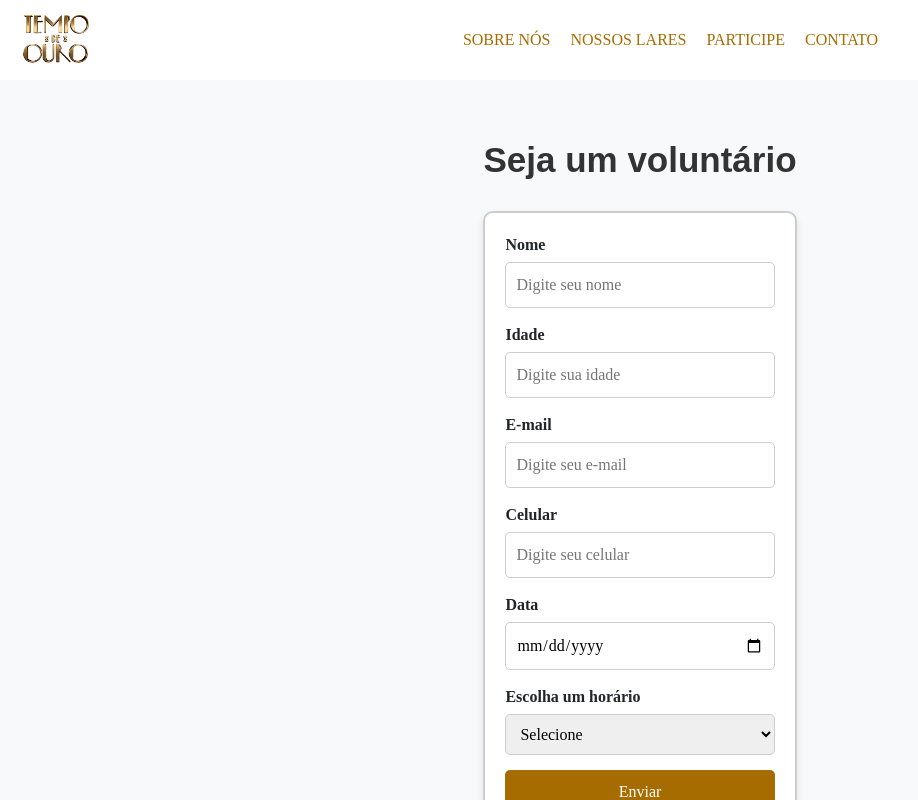
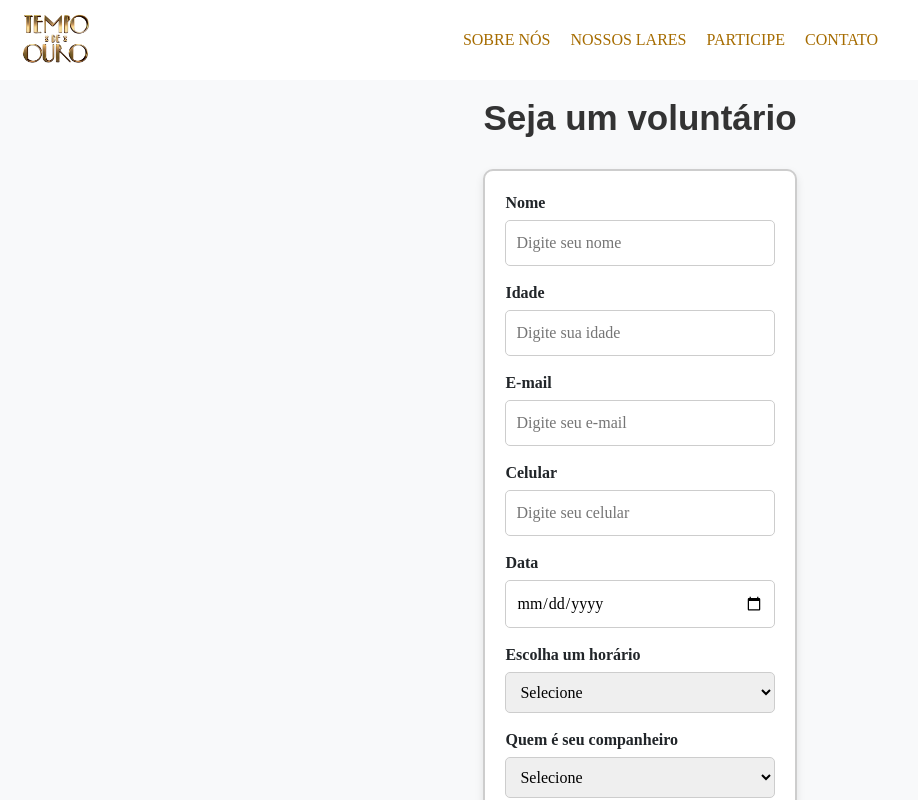
Before and after one commit to Nuckedz/TempoDeOuro, a React (Vite) app: page /Participe in a window 1280 px wide. Shown: the top 800 px of the page, without its empty margins (0-918 px from the left). Built offline with nearby package versions, Linux system fonts and the light colour scheme.

Commit message:
adição de campo de idoso no form e clique no saiba mais

```diff
--- a/src/components/Participe.tsx
+++ b/src/components/Participe.tsx
@@ -14,6 +14,7 @@ const Participe = () => {
     celular: '',
     data: '',
     horario: '',
+    companheiro: '',
   });
 
   const handleChange = (e: { target: { name: any; value: any; }; }) => {
@@ -34,6 +35,7 @@ const Participe = () => {
         celular: formData.celular,
         dataNascimento: formData.data,
         horario: formData.horario,
+        companheiro: formData.companheiro,
       });
       console.log("Documento salvo com sucesso!");
     } catch (error) {
@@ -48,6 +50,7 @@ const Participe = () => {
       celular: '',
       data: '',
       horario: '',
+      companheiro: '',
     });
   };
 
@@ -135,6 +138,23 @@ const Participe = () => {
                   <option value="16:00">16:00</option>
                 </select>
 
+                <label htmlFor="companheiro">Quem é seu companheiro</label>
+                <select
+                  id="companheiro"
+                  name="companheiro"
+                  value={formData.companheiro}
+                  onChange={handleChange}
+                  required
+                >
+                  <option value="" disabled>Selecione</option>
+                  <option value="Cecilia">Cecília</option>
+                  <option value="Emilia">Emília</option>
+                  <option value="Francisca">Francisca</option>
+                  <option value="Ines">Inês</option>
+                  <option value="MariaDeLourdes">Maria de Lourdes</option>
+                  <option value="MariaMatilde">Maria Matilde</option>
+                </select>
+
                 <button type="submit">Enviar</button>
               </form>
 
--- a/src/components/layout/Card.tsx
+++ b/src/components/layout/Card.tsx
@@ -1,4 +1,6 @@
+import React from 'react';
 import './Card.css';
+import { useNavigate } from 'react-router-dom';
 
 interface CardProps {
   nome: string;
@@ -9,31 +11,30 @@ interface CardProps {
 }
 
 const Card: React.FC<CardProps> = ({ nome, idade, att1, att2, att3 }) => {
+  const navigate = useNavigate();
+
+  const handleSaibaMais = () => {
+    navigate('/Participe', { state: { nome, idade, att1, att2, att3 } });
+  };
+
   return (
     <div className="card">
-
       <div>
-          <img src="/src/assets/Inês.jpg" alt="Foto do Idoso"/>
+        <img src="/src/assets/Inês.jpg" alt="Foto do Idoso" />
       </div>
 
       <div className="info">
-
         <h2>{nome}</h2>
-
         <p className="idade">{idade} anos</p>
-
-            <div className="line"/>
-
+        <div className="line" />
         <p className="atividadesp">Atividades Preferidas:</p>
-
         <p className="atividades">{att1}</p>
         <p className="atividades">{att2}</p>
         <p className="atividades">{att3}</p>
-
-            <div className="line"/>
-
-            <button className="saiba-mais">SAIBA MAIS</button>
-
+        <div className="line" />
+        <button className="saiba-mais" onClick={handleSaibaMais}>
+          SAIBA MAIS
+        </button>
       </div>
     </div>
   );
```
Also changed, not shown: 1 other file (tests, documents, lock files or other folders). Lines whose indentation alone changed are shown as unchanged.
